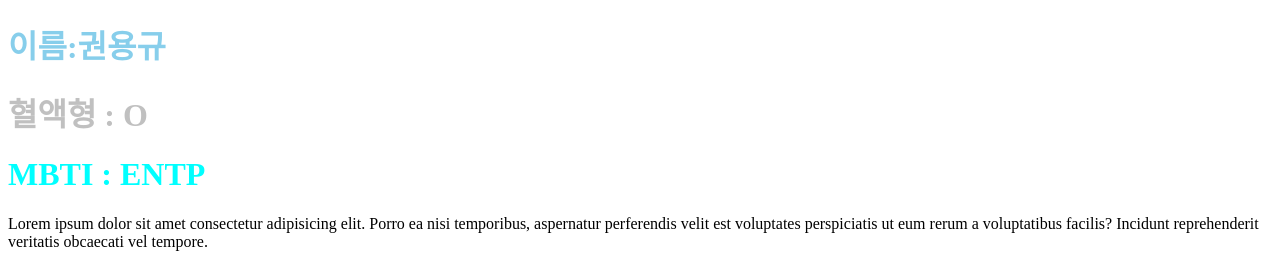
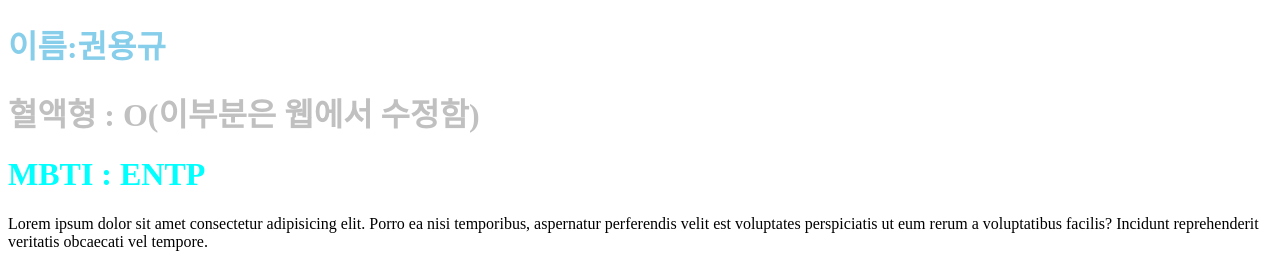
Before and after one commit to OFreeO/HTML, a plain HTML site: page 10-06-start.html in a window 1280 px wide. Shown: the top 264 px of the page. Drawn offline with Linux system fonts and the light colour scheme.

Commit message:
Update 10-06-start.html

```diff
--- a/10-06-start.html
+++ b/10-06-start.html
@@ -12,7 +12,7 @@
     <!-- 주석 단축키 ctrl+/ -->
     <!--저장은 ctrl + s  -->
     <h1 style="color : skyblue">이름:권용규</h1>
-    <h1 style="color : silver" >혈액형 : O</h1>
+    <h1 style="color : silver" >혈액형 : O(이부분은 웹에서 수정함)</h1>
     <h1 style="color : cyan">MBTI : ENTP</h1>
     <p>Lorem ipsum dolor sit amet consectetur adipisicing elit. Porro ea nisi temporibus, aspernatur perferendis velit
         est voluptates perspiciatis ut eum rerum a voluptatibus facilis? Incidunt reprehenderit veritatis obcaecati vel
```
